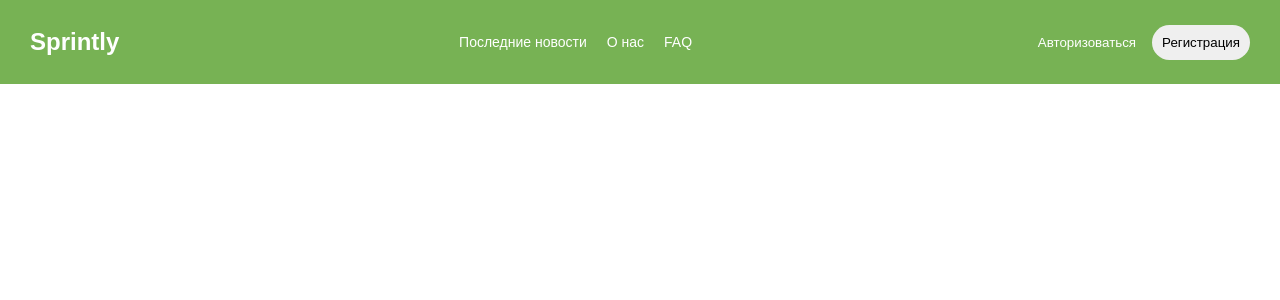
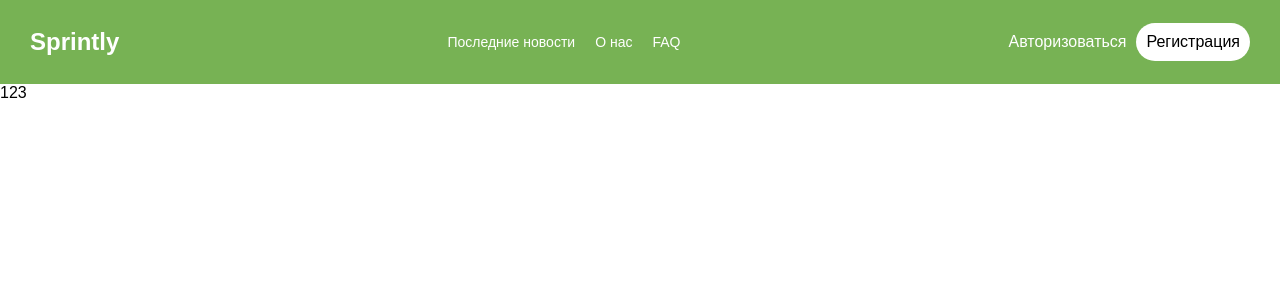
Before and after one commit to koog7/Sprintly, a React (Vite) app in the folder frontend/: page /login in a window 1280 px wide. Shown: the top 300 px of the page. Built offline with nearby package versions, Linux system fonts and the light colour scheme.

Commit message:
Фикс кнопок

```diff
--- a/frontend/src/App.tsx
+++ b/frontend/src/App.tsx
@@ -1,11 +1,18 @@
 import './App.css'
-import Header from "./UI/header/header.tsx";
 import './styles/main.scss';
+import Layout from "./UI/layout/layout.tsx";
+import {Route, Routes} from "react-router-dom";
+import AuthForm from "./features/auth/components/AuthForm.tsx";
 
 const App = () => {
     return (
         <>
-            <Header />
+            <Layout>
+                <Routes>
+                    <Route path="/login" element={<AuthForm />} />
+                    <Route path="/signup" element={<AuthForm />} />
+                </Routes>
+            </Layout>
         </>
     )
 };
--- a/frontend/src/UI/header/header.tsx
+++ b/frontend/src/UI/header/header.tsx
@@ -22,8 +22,12 @@ const Header = () => {
                     <p className={'header__nav-item'}>FAQ</p>
                 </div>
                 <div className={'header__login'}>
-                    <button className={'header__login-login'}>Авторизоваться</button>
-                    <button className={'header__login-signup'}>Регистрация</button>
+                    <Link to="/login" className={'header__login-login'}>
+                        Авторизоваться
+                    </Link>
+                    <Link to="/signup" className={'header__login-signup'}>
+                        Регистрация
+                    </Link>
                 </div>
 
                 <IconButton
--- /dev/null
+++ b/frontend/src/UI/layout/layout.tsx
@@ -0,0 +1,21 @@
+import React from "react";
+import Header from "../header/header.tsx";
+import Container from "@mui/material/Container";
+
+const Layout: React.FC<React.PropsWithChildren> = ({ children }) => {
+    return (
+        <div>
+            <Header />
+            <Container
+                maxWidth={false}
+                component="main"
+                disableGutters
+                sx={{ minHeight: "80vh" }}
+            >
+                {children}
+            </Container>
+        </div>
+    );
+};
+
+export default Layout;
--- /dev/null
+++ b/frontend/src/features/auth/components/AuthForm.tsx
@@ -0,0 +1,9 @@
+const AuthForm = () => {
+    return (
+        <div>
+            123
+        </div>
+    );
+};
+
+export default AuthForm;
--- a/frontend/src/styles/_header.scss
+++ b/frontend/src/styles/_header.scss
@@ -19,10 +19,17 @@
   &__nav{
     display: flex;
     gap: 20px;
+    cursor: pointer;
 
     &-item{
       color: #fff;
       font-size: 14px;
+
+      &:hover{
+        text-decoration:  underline;
+        text-decoration-thickness: 1px;
+        text-underline-offset: 4px;
+      }
     }
 
     @media (max-width: 600px) {
@@ -32,18 +39,37 @@
 
   &__login{
     display: flex;
+    align-items: center;
     gap: 10px;
 
     &-login {
       background: none;
       border: none;
       color: #fff;
+      text-decoration: none;
+
+      &:hover{
+        text-decoration:  underline;
+        text-decoration-thickness: 1px;
+        text-underline-offset: 4px;
+      }
     }
 
     &-signup{
       padding: 10px;
       border-radius: 25px;
       border: none;
+      background: white;
+      text-decoration: none;
+      color: black;
+
+
+      &:hover{
+        transition: 0.2s;
+        -webkit-box-shadow: 1px -2px 22px -7px rgba(0,0,0,1);
+        -moz-box-shadow: 1px -2px 22px -7px rgba(0,0,0,1);
+        box-shadow: 1px -2px 22px -7px rgba(0,0,0,1);
+      }
     }
 
     @media (max-width: 600px) {
--- a/frontend/src/styles/main.scss
+++ b/frontend/src/styles/main.scss
@@ -1 +1,2 @@
 @use './header' as *;
+@use './auth' as *;
```
Also changed, not shown: frontend/src/styles/_auth.scss (added).
